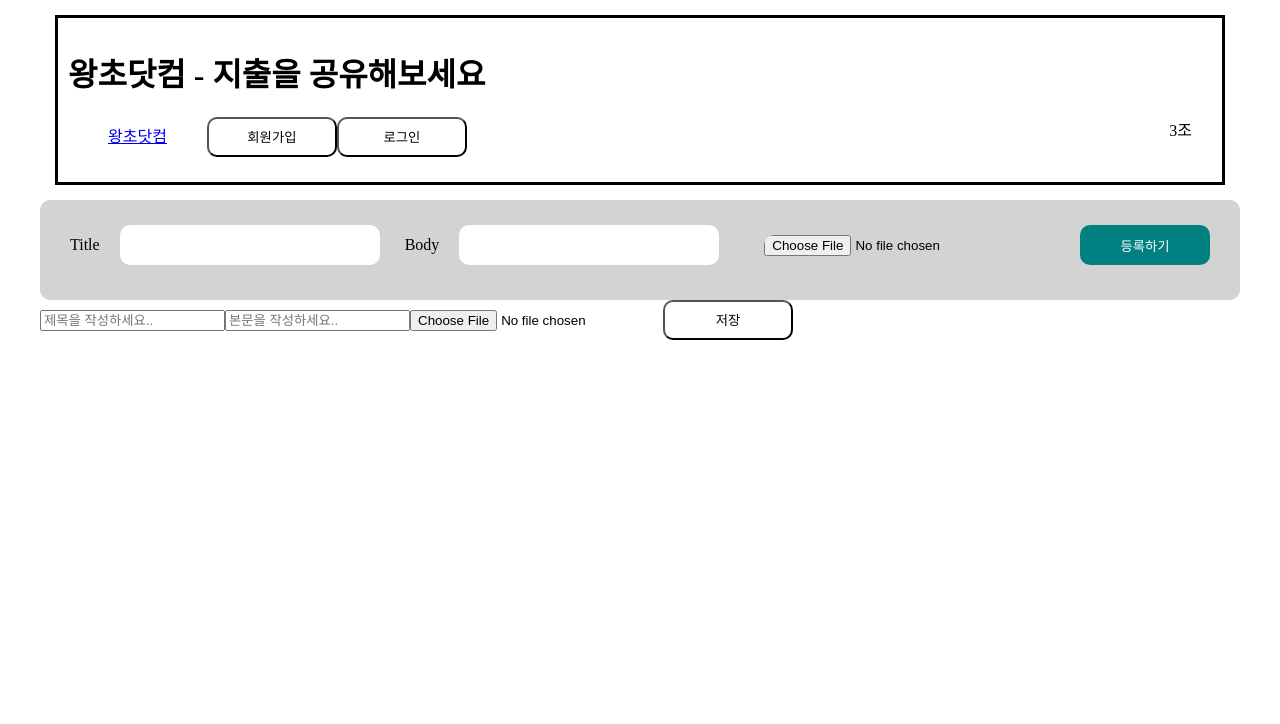
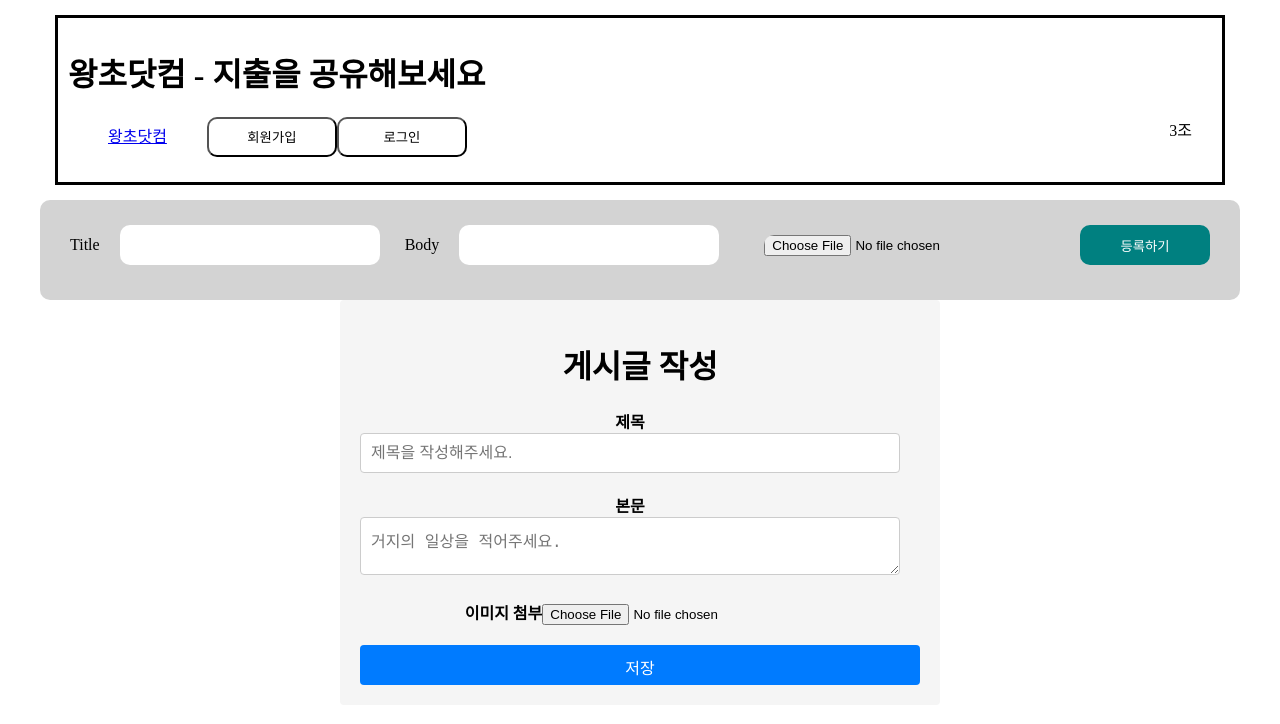
Before and after one commit to foryoudrizzle14/Front_client, a React (Create React App) app: page / in a window 1280 px wide. Shown: the top 724 px of the page. Built offline with nearby package versions, Linux system fonts and the light colour scheme.

Commit message:
수정본

```diff
--- a/src/Pages/DetailPage.js
+++ b/src/Pages/DetailPage.js
@@ -31,11 +31,11 @@ function Test() {
         <Section>
           <InfoDiv>
             <span>ID : {foundData.id}</span>
-            <Button onClick={() => navigate('/')}>이전으로</Button>
+            <Button onClick={() => navigate('/Posts')}>이전으로</Button>
           </InfoDiv>
           <div>
             <h1>{foundData.title}</h1>
-            <p>{foundData.body}</p>
+            <p>{foundData.content}</p>
           </div>
           <CommentForm onSubmit={handleSubmitComment}>
             <label>
--- a/src/Pages/Login.js
+++ b/src/Pages/Login.js
@@ -1,8 +1,7 @@
 import { useState } from "react";
 import { Link } from "react-router-dom";
 import styled from "styled-components";
-import { AuthApi } from "react";
-// import axios from 'axios';
+import { AuthApi } from "../Shared/Api";
 
 function LogIn() {
   const [email, setEmail] = useState({
@@ -43,7 +42,6 @@ function LogIn() {
       } catch (err) {
         console.log(err);
       }
-
     } else {
       alert("Please enter your email and password.");
       return;
@@ -52,30 +50,34 @@ function LogIn() {
 
   return (
     <Container>
-      <Heading>Log In</Heading>
+      <h1>왕초 WORLD 입장하기</h1>
+      <Form>
         <Label>Email</Label>
-      <StyledInput
+        <Input
           type="text"
           value={email.value}
           placeholder="Type your Email"
           onChange={onEmailChangeHandler}
         />
         <Label>Password</Label>
-      <StyledInput
+        <Input
           type="password"
           value={password.value}
           placeholder="Type your Password"
           onChange={onPasswordChangeHandler}
         />
         <ButtonContainer>
-        <SubmitButton onClick={onSubmitHandler}>Log In</SubmitButton>
-        <StyledLink to={"/signup"}>
-          <Button>Sign Up</Button>
-        </StyledLink>
-        <StyledLink to={"/"}>
-          <Button>Go Back</Button>
-        </StyledLink>
+          <Button type="submit" onClick={onSubmitHandler}>
+            Log In
+          </Button>
+          <Link to={"/signup"}>
+            <Button type="button">Sign Up</Button>
+          </Link>
+          <Link to={"/"}>
+            <Button type="button">Go Back</Button>
+          </Link>
         </ButtonContainer>
+      </Form>
     </Container>
   );
 }
@@ -83,57 +85,57 @@ function LogIn() {
 export default LogIn;
 
 const Container = styled.div`
-  max-width: 1200px;
-  margin: 15px auto;
+  max-width: 400px;
+  margin: 0 auto;
   padding: 20px;
+
   display: flex;
-  flex-wrap: wrap;
-  gap: 10px;
   flex-direction: column;
+  align-items: center;
+
   border: 3px solid black;
+  border-radius: 5px;
+  background-color: #f8f8f8;
 `;
 
-const Heading = styled.h1`
-  margin-bottom: 10px;
+const Form = styled.form`
+  display: flex;
+  flex-direction: column;
+  align-items: center;
+  gap: 10px;
+  width: 100%;
 `;
 
 const Label = styled.label`
-  margin-bottom: 5px;
+  font-weight: bold;
 `;
 
-const StyledInput = styled.input`
-  margin-bottom: 10px;
-  padding: 8px;
+const Input = styled.input`
+  padding: 10px;
+  width: 100%;
+  border-radius: 5px;
   border: 1px solid #ccc;
-  border-radius: 4px;
+  outline: none;
 `;
 
 const ButtonContainer = styled.div`
   display: flex;
-  gap: 5px;
+  justify-content: center;
+  gap: 10px;
+  margin-top: 20px;
 `;
 
 const Button = styled.button`
-  margin-top: 10px;
-  padding: 8px 16px;
+  padding: 10px 20px;
+  border-radius: 5px;
   background-color: #007bff;
   color: #fff;
+  font-weight: bold;
   border: none;
-  border-radius: 4px;
+  outline: none;
   cursor: pointer;
+
   &:hover {
     background-color: #0056b3;
   }
 `;
-
-const SubmitButton = styled(Button)`
-  background-color: #28a745;
-  &:hover {
-    background-color: #1e7e34;
-  }
-`;
-
-const StyledLink = styled(Link)`
-  text-decoration: none;
-  margin-top: 10px;
-`;
--- a/src/Pages/Posts.js
+++ b/src/Pages/Posts.js
@@ -1,15 +1,15 @@
-import React, { useState } from 'react';
-import { useNavigate } from 'react-router-dom';
-import axios from 'axios';
-
+import React, { useState } from "react";
+import { useNavigate } from "react-router-dom";
+import axios from "axios";
+import styled from "styled-components";
 
 function Post() {
   const [input, setInput] = useState({
-    title: '',
-    content: '',
-    image: '',
+    title: "",
+    content: "",
+    image: null,
   });
-  const [file, setFile] = useState('');
+  const [file, setFile] = useState("");
   const navigate = useNavigate();
 
   const onChangeHandler = (e) => {
@@ -20,60 +20,128 @@ function Post() {
   const onSubmitHandler = async (e) => {
     e.preventDefault();
     let formData = new FormData();
-    formData.append('title', input.title);
-    formData.append('content', input.content);
-    formData.append('image', input.image);
+    formData.append("title", JSON.stringify(input.title));
+    formData.append("content", JSON.stringify(input.content));
+    formData.append("image", input.image);
 
     const config = {
-      headers: { 'content-type': 'multipart/form-data' },
+      headers: { "content-type": "multipart/form-data" },
     };
 
-    axios
-      .post('http://localhost:3001/api/posts', formData, config)
-      .then((res) => {
-        console.log(formData);
-      });
+    axios.post("http://localhost:3001/api/posts", formData, config).then((res) => {
+      console.log(formData);
+    });
 
-    setInput({ title: '', content: '' });
-    navigate('/questions');
+    setInput({ title: "", content: "", image: null });
   };
 
-  const onChangePreView = (e) => {
-    const fileBlob = URL.createObjectURL(e.target.files[0]);
-    setInput((prev) => ({ ...prev, image: e.target.files[0] }));
-    setFile(fileBlob);
+  const onChangePreview = (e) => {
+    const file = e.target.files[0];
+    setInput((prev) => ({ ...prev, image: file }));
+    setFile(URL.createObjectURL(file));
   };
 
   return (
-    <>
-      <div>
-        <form enctype='multipart/form-data' onSubmit={onSubmitHandler}>
-          <input
-            type='text'
+    <Container>
+      <h1>게시글 작성</h1>
+      <Form onSubmit={onSubmitHandler}>
+        <FormGroup>
+          <Label htmlFor="title">제목</Label>
+          <InputText
+            type="text"
             onChange={onChangeHandler}
-            name='title'
+            name="title"
             value={input.title}
-            placeholder='제목을 작성하세요..'
+            placeholder="제목을 작성해주세요."
+            required
           />
-          <input
-            type='text'
+        </FormGroup>
+        <FormGroup>
+          <Label htmlFor="content">본문</Label>
+          <Textarea
+            type="text"
             onChange={onChangeHandler}
-            name='content'
+            name="content"
             value={input.content}
-            placeholder='본문을 작성하세요..'
+            placeholder="거지의 일상을 적어주세요."
+            required
           />
-          <input
-            type='file'
-            id='file'
-            accept='image/*'
-            onChange={onChangePreView}
+        </FormGroup>
+        <FormGroup>
+          <Label htmlFor="file">이미지 첨부</Label>
+          <InputFile
+            type="file"
+            id="file"
+            accept="image/*"
+            onChange={onChangePreview}
           />
-          <button>저장</button>
-          <img src={file} alt={file} />
-        </form>
-      </div>
-    </>
+        </FormGroup>
+        <Button type="submit">저장</Button>
+        {file && <PreviewImage src={file} alt={file} />}
+
+      </Form>
+    </Container>
   );
 }
 
 export default Post;
+
+const Container = styled.div`
+  max-width: 600px;
+  margin: 0 auto;
+  padding: 20px;
+  background-color: #f5f5f5;
+  border-radius: 4px;
+  box-sizing: border-box;
+  text-align: center;
+`;
+
+const Form = styled.form`
+  margin-top: 20px;
+`;
+
+const FormGroup = styled.div`
+  margin-bottom: 20px;
+  margin-right: 20px;
+`;
+
+const Label = styled.label`
+  font-weight: bold;
+`;
+
+const InputText = styled.input`
+  width: 100%;
+  padding: 10px;
+  font-size: 16px;
+  border: 1px solid #ccc;
+  border-radius: 4px;
+`;
+
+const Textarea = styled.textarea`
+  width: 100%;
+  padding: 10px;
+  font-size: 16px;
+  border: 1px solid #ccc;
+  border-radius: 4px;
+  resize: vertical;
+`;
+
+const InputFile = styled.input`
+  margin-top: 5px;
+`;
+
+const Button = styled.button`
+  width: 100%;
+  padding: 10px;
+  font-size: 16px;
+  background-color: #007bff;
+  color: #fff;
+  border: none;
+  border-radius: 4px;
+  cursor: pointer;
+`;
+
+const PreviewImage = styled.img`
+  max-width: 100%;
+  margin-top: 20px;
+`;
--- a/src/Shared/Api.js
+++ b/src/Shared/Api.js
@@ -15,4 +15,5 @@ export const AuthApi = {
     signup: (payload)=> api.post('/api/signup', payload),
     login: (payload)=> api.post('/api/login', payload),
 
+
 }
```
Also changed, not shown: src/Pages/Signup.js (+48 -27 lines). Lines whose indentation alone changed are shown as unchanged.
